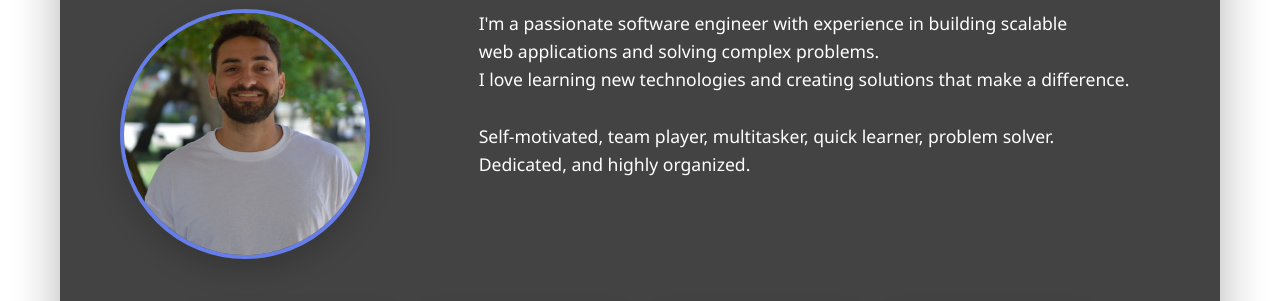
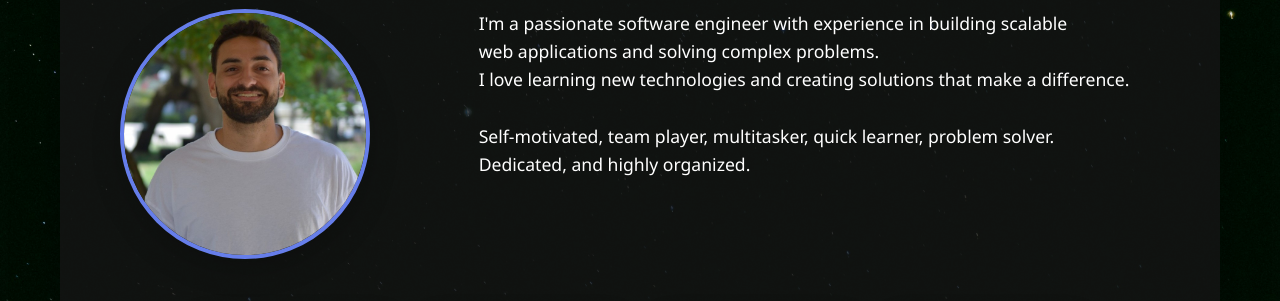
Before and after one commit to SeanHacmon/Portfolio, a website: page index.html in a window 1280 px wide. Shown: the part 612-913 px from the top of the page. Drawn offline with Linux system fonts and the light colour scheme; the site is published under a folder, as on GitHub Pages, so addresses that start at the root find nothing.

Commit message:
github io

```diff
--- a/index.html
+++ b/index.html
@@ -16,7 +16,7 @@
             line-height: 1.6;
             color: #ffffff;
             min-height: 100vh;
-            background: url("/images/starsBackground.jpg") no-repeat center center fixed;
+            background: url("./images/starsBackground.jpg") no-repeat center center fixed;
             background-size: cover;
             image-rendering: -webkit-optimize-contrast;
             image-rendering: crisp-edges;
```
